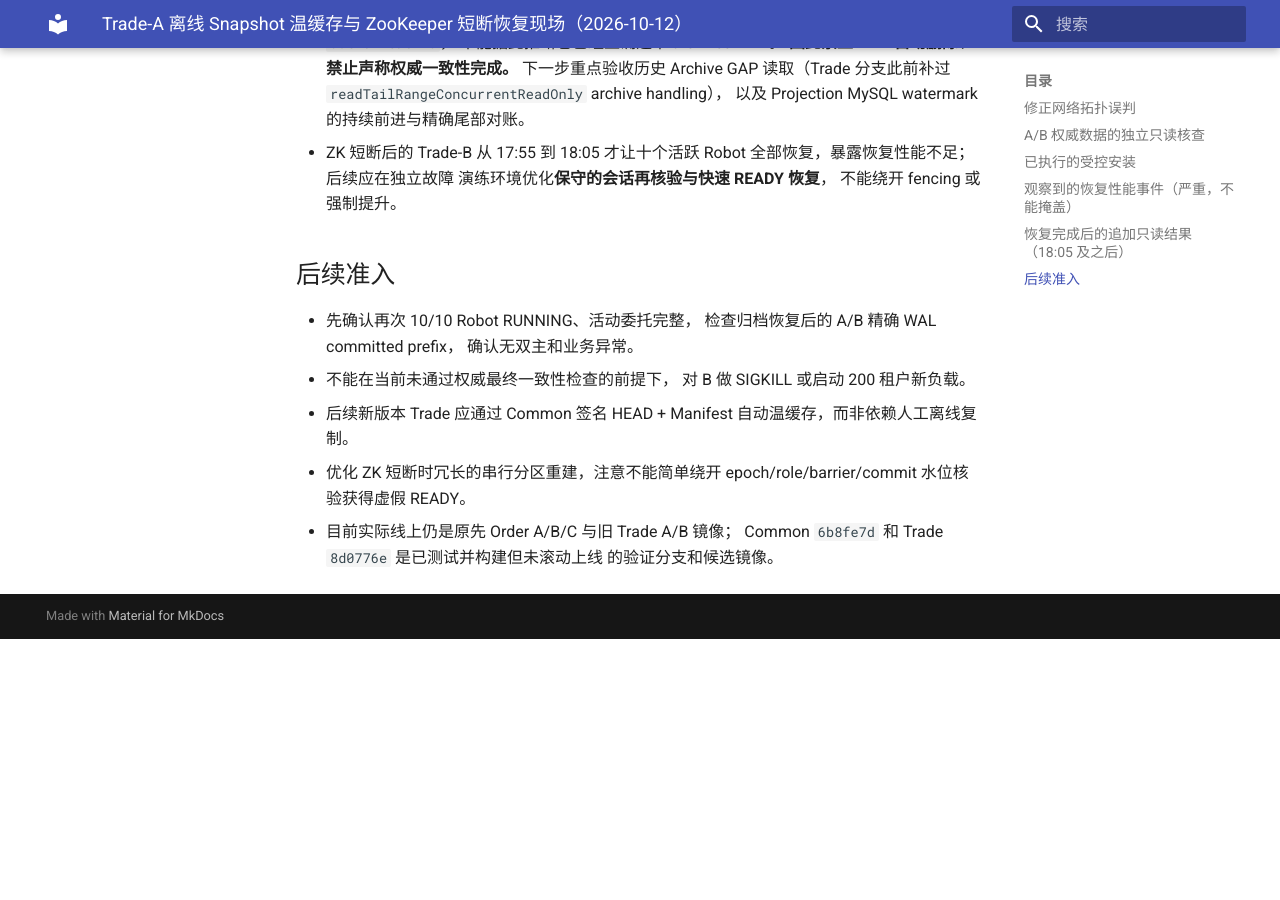
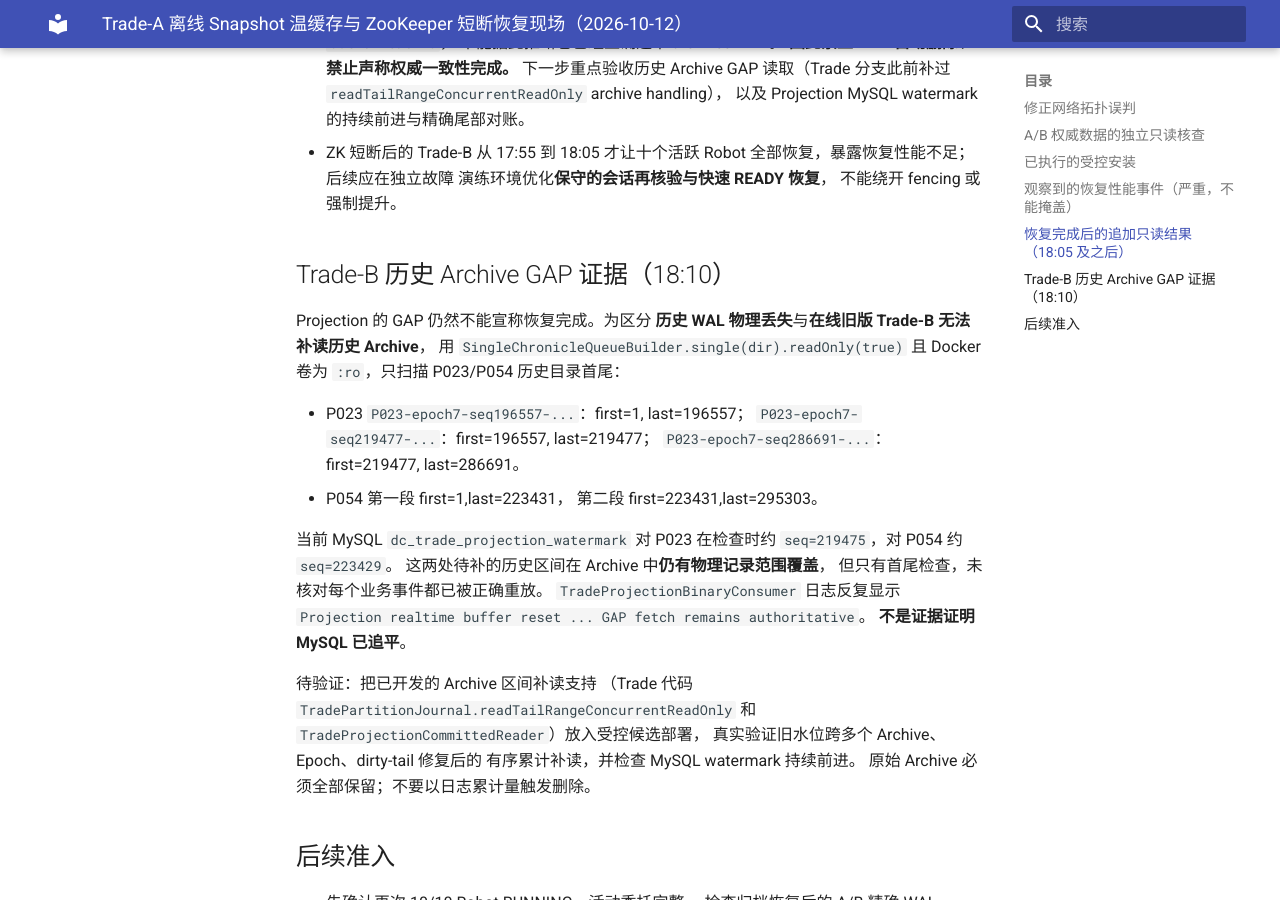
Before and after one commit to bliplink/dc-quant-deploy, an MkDocs documentation site: the page built from docs/MAC_TRADE_REPLICA_OFFLINE_WARM_ZK_FENCE_INCIDENT_20261012.zh-CN.md, in a window 1280 px wide and 900 px high, scrolled down 3145 px. Built offline with MkDocs 1.6.1 and Material for MkDocs 9.7.7, drawn with Linux system fonts in a browser that asks for light colours; before the commit the page ends 3784 px from its top, so only the background shows below that.

Commit message:
docs(trade-ha): preserve read-only archived WAL GAP coverage evidence

```diff
--- a/docs/MAC_TRADE_REPLICA_OFFLINE_WARM_ZK_FENCE_INCIDENT_20261012.zh-CN.md
+++ b/docs/MAC_TRADE_REPLICA_OFFLINE_WARM_ZK_FENCE_INCIDENT_20261012.zh-CN.md
@@ -154,6 +154,35 @@
   演练环境优化**保守的会话再核验与快速 READY 恢复**，
   不能绕开 fencing 或强制提升。
 
+
+## Trade-B 历史 Archive GAP 证据（18:10）
+
+Projection 的 GAP 仍然不能宣称恢复完成。为区分
+**历史 WAL 物理丢失**与**在线旧版 Trade-B 无法补读历史 Archive**，
+用 `SingleChronicleQueueBuilder.single(dir).readOnly(true)`
+且 Docker 卷为 `:ro`，只扫描 P023/P054 历史目录首尾：
+
+- P023 `P023-epoch7-seq196557-...`：first=1, last=196557；
+  `P023-epoch7-seq219477-...`：first=196557, last=219477；
+  `P023-epoch7-seq286691-...`：first=219477, last=286691。
+- P054 第一段 first=1,last=223431，
+  第二段 first=223431,last=295303。
+
+当前 MySQL `dc_trade_projection_watermark` 对 P023
+在检查时约 `seq=219475`，对 P054 约 `seq=223429`。
+这两处待补的历史区间在 Archive 中**仍有物理记录范围覆盖**，
+但只有首尾检查，未核对每个业务事件都已被正确重放。
+`TradeProjectionBinaryConsumer` 日志反复显示
+`Projection realtime buffer reset ... GAP fetch remains authoritative`。
+**不是证据证明 MySQL 已追平**。
+
+待验证：把已开发的 Archive 区间补读支持
+（Trade 代码 `TradePartitionJournal.readTailRangeConcurrentReadOnly`
+和 `TradeProjectionCommittedReader`）放入受控候选部署，
+真实验证旧水位跨多个 Archive、Epoch、dirty-tail 修复后的
+有序累计补读，并检查 MySQL watermark 持续前进。
+原始 Archive 必须全部保留；不要以日志累计量触发删除。
+
 ## 后续准入
 
 - 先确认再次 10/10 Robot RUNNING、活动委托完整，
```
